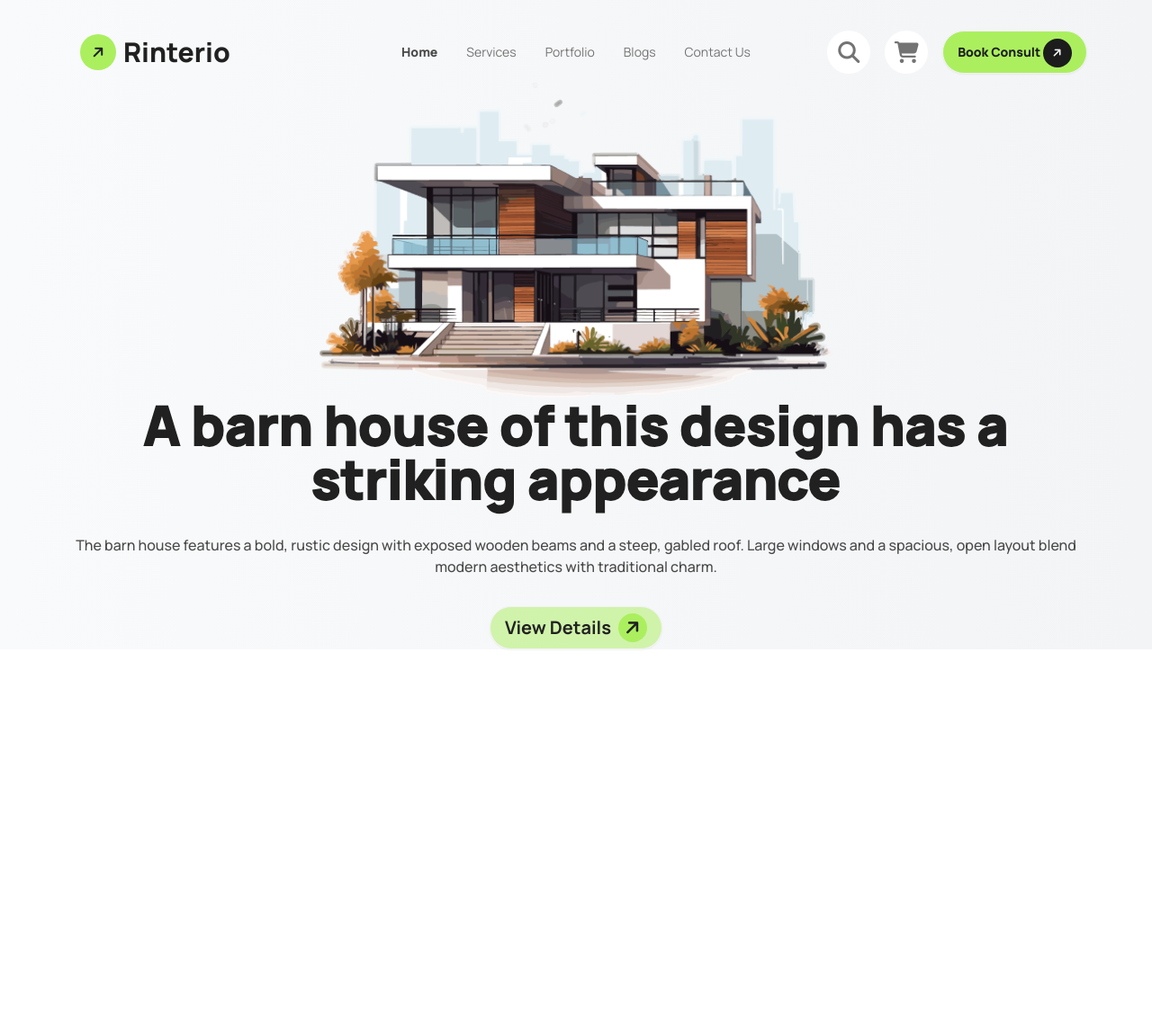
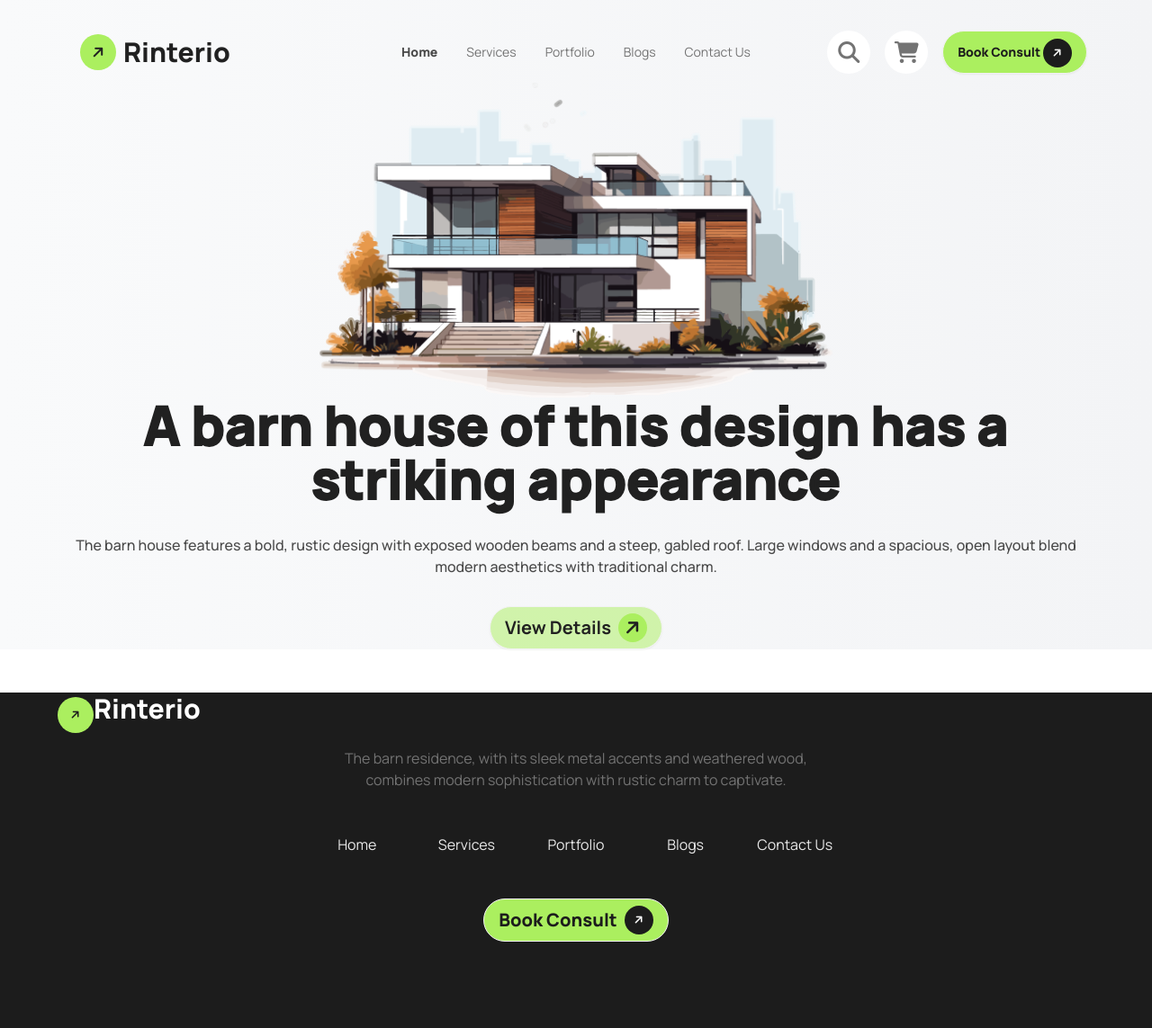
Before and after one commit to talukdar-habib/Assignment-3, a plain HTML site: page index.html in a window 1280 px wide. Shown: the whole page at 90% size. Before the commit the page ends 800 px from the top, so only its background shows below. Drawn offline with nearby package versions, Linux system fonts and the light colour scheme.

Commit message:
footer section 90% done

```diff
--- a/index.html
+++ b/index.html
@@ -151,8 +151,39 @@
     <!-- Main section ends -->
 
     <!-- Footer section starts -->
-    <footer>
+    <footer class="bg-[#1C1C1C]">
+        <!-- Footer container -->
+        <div class="md:w-[90%] w-[70%] mx-auto">
+            <!-- Text container -->
+            <div>
+                <!-- Text -->
+                <a class="text-white font-extrabold text-3xl text-center pt-20" href=""><i
+                    class="fa-solid fa-arrow-right w-10 h-10 p-3 inline-flex items-center justify-center -rotate-45 bg-[#ABEF5F] rounded-full text-xs text-[#1C1C1C]"></i>Rinterio</a>
 
+            <p class="text-[#737373] text-center mt-4 mb-12">The barn residence, with its sleek metal accents and
+                weathered
+                wood, <br class="hidden md:block"> combines modern sophistication with rustic charm to captivate.</p>
+            </div>
+            <!-- Footer links -->
+            <div class="text-center">
+                <div class="w-1/2 mx-auto">
+                    <ul class="text-[#E9E9E9] grid md:grid-cols-5 gap-8 items-center text-center mb-12">
+                        <li><a href="">Home</a></li>
+                        <li><a href="">Services</a></li>
+                        <li><a href="">Portfolio</a></li>
+                        <li><a href="">Blogs</a></li>
+                        <li><a href="">Contact Us</a></li>
+                    </ul>
+                </div>
+                <!-- Button -->
+                <div>
+                    <button
+                        class="btn bg-[#ABEF5F] text-[#1C1C1C] font-extrabold text-xl mb-24 rounded-[32px] w-full md:w-fit">Book
+                        Consult <i
+                            class="fa-solid fa-arrow-right w-8 h-8  inline-flex items-center justify-center bg-[#1C1C1C] rounded-full text-white -rotate-45 text-xs"></i></button>
+                </div>
+            </div>
+        </div>
     </footer>
     <!-- Footer section ends -->
 </body>
```
